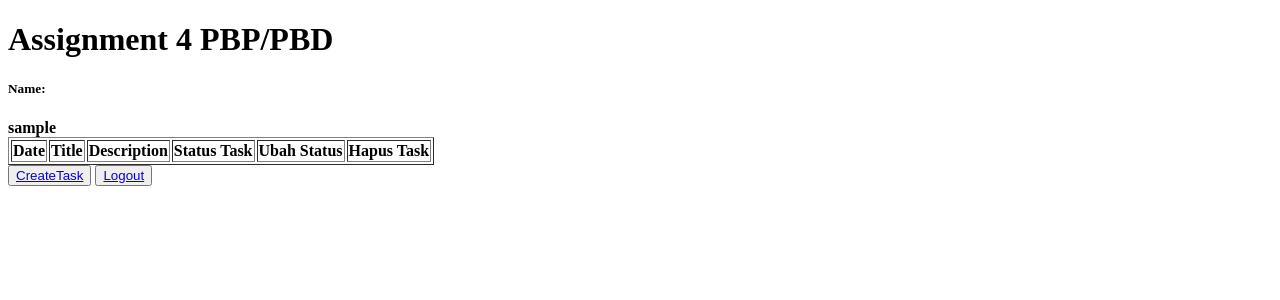
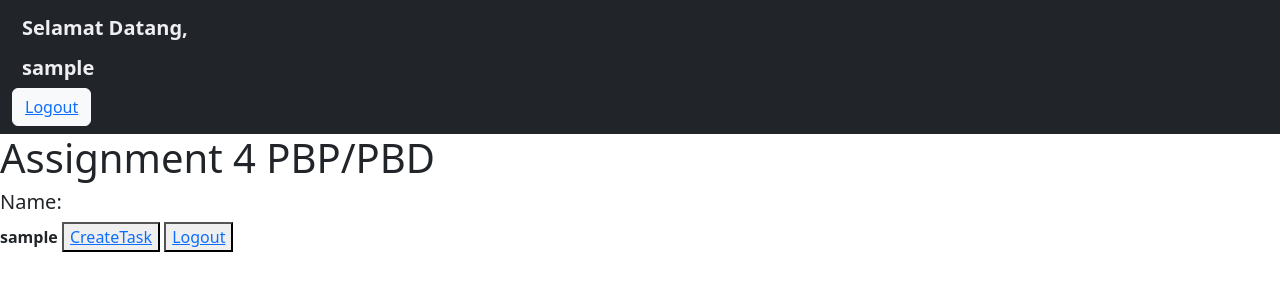
Before and after one commit to alifismady/assignment2, a Django app: page /todolist/ in a window 1280 px wide. Shown: the top 300 px of the page. Run offline with Django 4.2, Linux system fonts and the light colour scheme; the visitor is signed in with stand-in values (Sample User, id 1); data that the repository does not hold is empty.

Commit message:
pengerjaan tugas5

```diff
--- a/templates/base.html
+++ b/templates/base.html
@@ -5,6 +5,7 @@
 <head>
   <meta charset="UTF-8">
   <meta name="viewport" content="width=device-width, initial-scale=1.0">
+  <link href="https://cdn.jsdelivr.net/npm/bootstrap@5.2.1/dist/css/bootstrap.min.css" rel="stylesheet" integrity="sha384-iYQeCzEYFbKjA/T2uDLTpkwGzCiq6soy8tYaI1GyVh/UjpbCx/TYkiZhlZB6+fzT" crossorigin="anonymous">
   <link rel="stylesheet" href="{% static 'css/style.css' %}">
   {% block meta %}
   {% endblock meta %}
@@ -12,6 +13,7 @@
 
 <body>
   {% block content %}
+  <script src="https://cdn.jsdelivr.net/npm/bootstrap@5.2.1/dist/js/bootstrap.bundle.min.js" integrity="sha384-u1OknCvxWvY5kfmNBILK2hRnQC3Pr17a+RTT6rIHI7NnikvbZlHgTPOOmMi466C8" crossorigin="anonymous"></script>
   {% endblock content %}
 </body>
 
--- a/todolist/templates/register.html
+++ b/todolist/templates/register.html
@@ -5,7 +5,7 @@
 {% endblock meta %}
 
 {% block content %}
-
+<nav class="navbar bg-light">
 <div class = "login">
 
     <h1>Formulir Registrasi</h1>
@@ -30,5 +30,5 @@
     {% endif %}
 
 </div>
-
+</nav>
 {% endblock content %}
--- a/todolist/templates/todolist.html
+++ b/todolist/templates/todolist.html
@@ -1,43 +1,35 @@
 {% extends 'base.html' %}
 
 {% block content %}
+<nav class="navbar bg-dark">
+    <div class="container-fluid">
+        <b class="navbar-brand" style = "color:#efeff3; margin-left: 10px; margin-right: 1100px; text-align: center;">Selamat Datang, </b>
+        <b class="navbar-brand" style = "color:#efeff3; margin-left: 10px; margin-right: 1100px; text-align: center;">{{user}} </b>
+        <button type="button" class="btn btn-light" style="color: #efeff3;"><a href="{% url 'todolist:logout' %}">Logout</a></button>
+    </div>
+</nav>
 <h1>Assignment 4 PBP/PBD</h1>
 
 <h5>Name: </h5>
 <b>{{user.username}}</b>
 
-<table>
-    <table border="1">
-    <tr>
-    <th>Date</th>
-    <th>Title</th>
-    <th>Description</th>
-    <th>Status Task</th>
-    <th>Ubah Status</th>
-    <th>Hapus Task</th>
-    </tr>
-    {% comment %} Tambahkan data di bawah baris ini {% endcomment %}
-    {% comment %} Add the data below this line {% endcomment %}
+{% for item in list_item %}
+<div class="card" style="width: 18rem;">
+    <div class="card-body">
+      <h5 class="card-title">{{item.title}}</h5>
+      <p class="card-text">{{item.date}}</p>
+      <p class="card-text">{{item.description}}</p>
+      {% if item.is_finished == True %}
+        <p class="card-text">Selesai</p>
+    {% else %}
+        <p class="card-text">Belum Selesai</p>
+    {% endif %}
+    <button><a href="{% url 'todolist:delete_task' item.id %}">Tombol Delete</a></button>
+    </div>
+  </div>
+{% endfor %}
 
-    {% comment %} Tambahkan data di bawah baris ini {% endcomment %}
-    {% for item in list_item %}
 
-        <tr>
-            <th>{{item.date}}</th>
-            <th>{{item.title}}</th>
-            <th>{{item.description}}</th>
-            {% if item.is_finished == True %}
-            <th>Selesai</th>
-            {% else %}
-            <th>Belum Selesai</th>
-            {% endif %}
-            <td><button><a href="{% url 'todolist:finished_task' item.id %}">Tombol Ubah</a></button></td>
-            <td><button><a href="{% url 'todolist:delete_task' item.id %}">Tombol Delete</a></button></td>
-        </tr>
-    {% endfor %}
-
-  </table>
-</table>
 <button><a href="{% url 'todolist:create_task' %}">CreateTask</a></button>
 <button><a href="{% url 'todolist:logout' %}">Logout</a></button>
 {% endblock content %}
```
Also changed, not shown: todolist/templates/create_task.html (+17 -15 lines), todolist/templates/login.html (+17 -21 lines), todolist/README.md (added).
